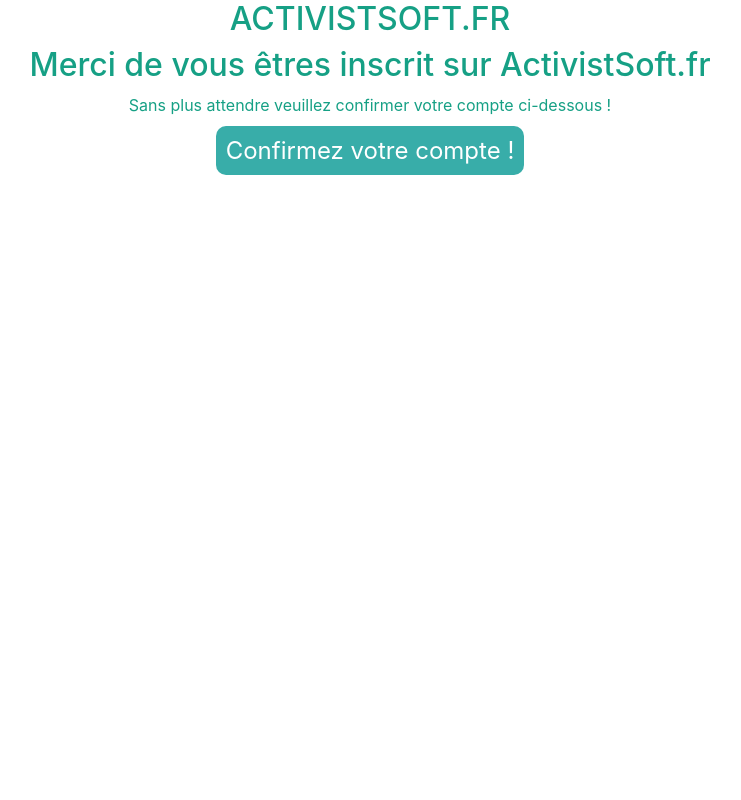
After one commit to AxelUrbain/ActivistSoft, a PHP site: page /my-app/view/test_mail.php in a window 1280 px wide. The commit adds this page. Shown: the whole page, without its empty margins (270-1011 px from the left). Run offline with PHP 8.4, Linux system fonts and the light colour scheme; some libraries are stand-ins or nearby versions.

Commit message:
Mail de confirmation de compte

```diff
--- a/template/header.php
+++ b/template/header.php
@@ -14,5 +14,5 @@ integrity="sha384-GJzZqFGwb1QTTN6wy59ffF1BuGJpLSa9DkKMp0DgiMDm4iYMj70gZWKYbI706t
 <!-- Feuille de style CSS -->
 <link rel="stylesheet" type="text/css" href="css/style.css">
 <link rel="stylesheet" type="text/css" href="../css/style.css">
-  <title>LFI-Candidat</title>
+  <title>ActivistSoft</title>
 </head>
--- /dev/null
+++ b/view/test_mail.php
@@ -0,0 +1,33 @@
+<html>
+   <body>
+   <head>
+   <meta charset="utf-8">
+   <meta name="viewport" content="width=device-width, initial-scale=1, shrink-to-fit=no">
+   <link rel="stylesheet" href="https://use.fontawesome.com/releases/v5.6.3/css/all.css"
+    integrity="sha384-UHRtZLI+pbxtHCWp1t77Bi1L4ZtiqrqD80Kn4Z8NTSRyMA2Fd33n5dQ8lWUE00s/" crossorigin="anonymous">
+   <link rel="stylesheet" href="https://stackpath.bootstrapcdn.com/bootstrap/4.2.1/css/bootstrap.min.css"
+   integrity="sha384-GJzZqFGwb1QTTN6wy59ffF1BuGJpLSa9DkKMp0DgiMDm4iYMj70gZWKYbI706tWS" crossorigin="anonymous">
+   <link href="https://fonts.googleapis.com/css?family=Rubik" rel="stylesheet">
+   <link rel="stylesheet" type="text/css" href="css/style.css">
+   <link rel="stylesheet" type="text/css" href="../css/style.css">
+  <title>ActivistSoft</title>
+   </head>
+      <div style="color:#16a085;" align="center">
+         <h1 style="font-size:32px; color:#16a085;">ACTIVISTSOFT.FR</h1>
+         <h2>Merci de vous êtres inscrit sur ActivistSoft.fr</h2>
+         <p style="font-size:16px;">Sans plus attendre veuillez confirmer votre compte ci-dessous !</p>
+           <a style="text-decoration: none;
+           font-size: 24px;
+           height:75px;
+           width:200px;
+           background-color:#38ada9;
+           color:white;
+           border-radius:10px;
+           padding-top:10px;
+           padding-bottom:10px;
+           padding-left:10px;
+           padding-right:10px;"
+           href="http://127.0.0.1/my-app/ActivistSoft/models/confirm-registration.php?name='.urlencode($name).'&firstname='.urlencode($firstname).'&key='.$key.'">Confirmez votre compte !</a>
+      </div>
+   </body>
+</html>
```
Also changed, not shown: models/script-registration.php (+29 -2 lines).
